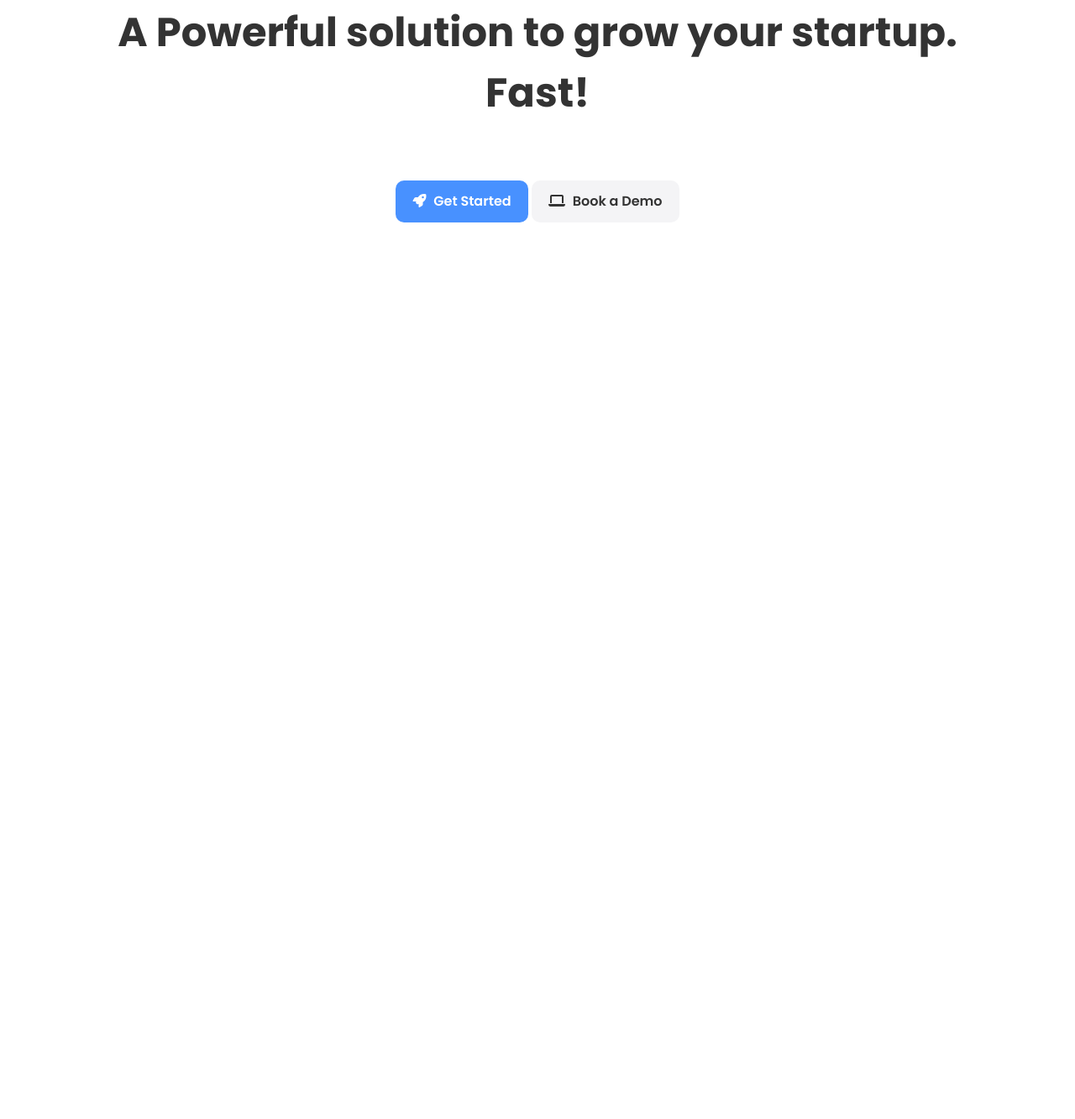
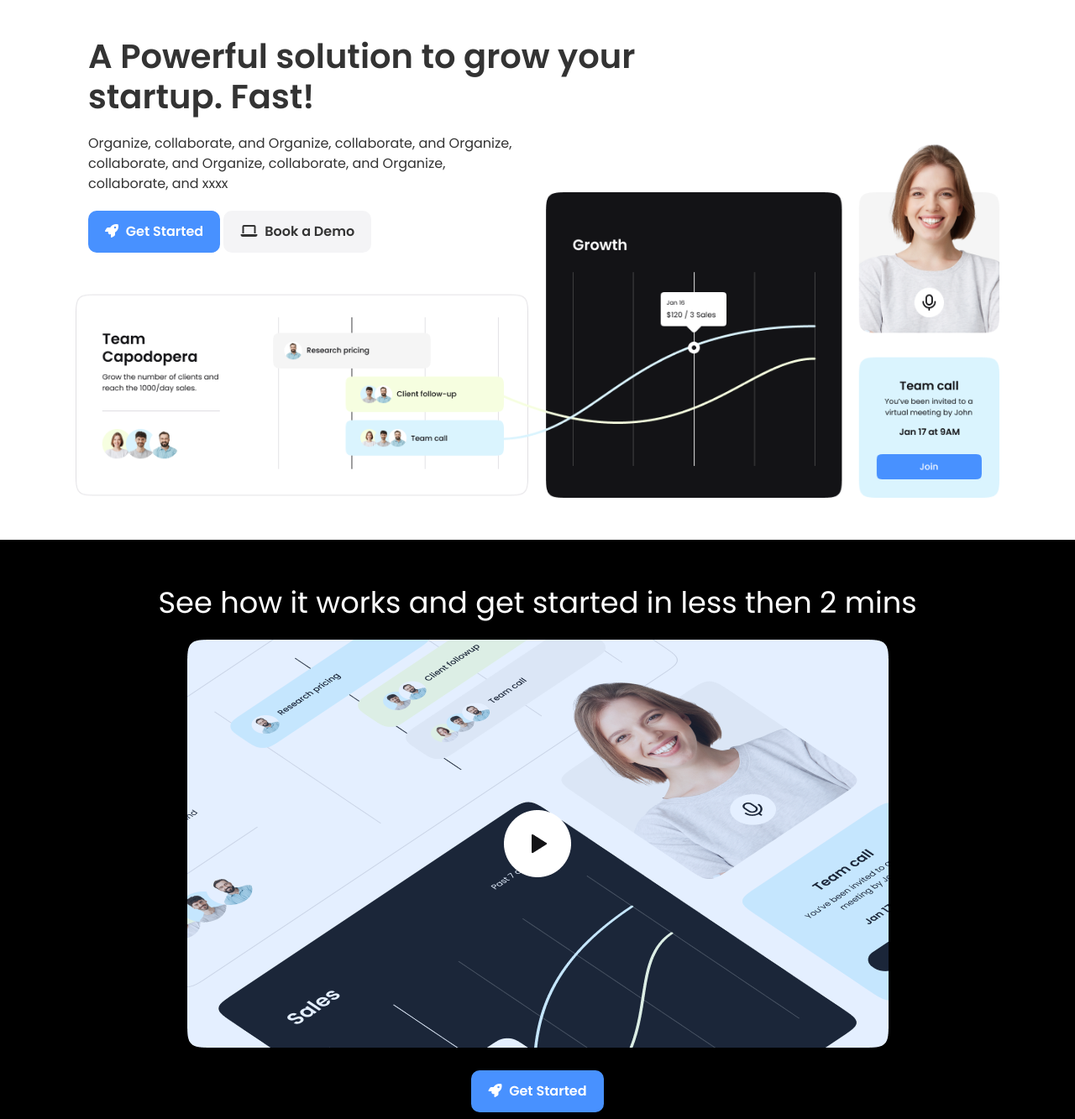
Before and after one commit to hibernate-pano/html-css-demo, a plain HTML site: page index.html in a window 1280 px wide. Shown: the part 107-1440 px from the top of the page at 84% size. Before the commit the page ends 800 px from the top, so only its background shows below. Drawn offline with Linux system fonts and the light colour scheme.

Commit message:
[feat] 增加video section

```diff
--- a/css/style.css
+++ b/css/style.css
@@ -1,7 +1,7 @@
 * {
     box-sizing: border-box; /* 设置所有元素的盒模型为 border-box，包含内边距和边框在内的总宽度和高度 */
-    margin: 0;              /* 清除所有元素的默认外边距 */
-    padding: 0;             /* 清除所有元素的默认内边距 */
+    margin: 0; /* 清除所有元素的默认外边距 */
+    padding: 0; /* 清除所有元素的默认内边距 */
 }
 
 :root {
@@ -10,17 +10,16 @@
     --dark-color: #111; /** 设置深色 */
 }
 
-
 body {
-    font-family: 'Poppins', sans-serif; /* 设置页面的字体为 Poppins，后备字体为 sans-serif */
-    font-size: 16px;                   /* 设置基础字体大小为 16px */
-    line-height: 1.5;                  /* 设置行高为 1.5，增加可读性 */
-    color: #fff;                       /* 设置文本颜色为白色 */
+    font-family: "Poppins", sans-serif; /* 设置页面的字体为 Poppins，后备字体为 sans-serif */
+    font-size: 16px; /* 设置基础字体大小为 16px */
+    line-height: 1.5; /* 设置行高为 1.5，增加可读性 */
+    color: #333; /* 设置文本颜色为白色 */
 }
 
 a {
     text-decoration: none; /* 取消链接的下划线装饰 */
-    color: #333;           /* 设置链接文本的颜色为深灰色 */
+    color: #333; /* 设置链接文本的颜色为深灰色 */
 }
 
 ul {
@@ -36,13 +35,13 @@ navbar
  */
 .navbar {
     background-color: #fff; /* 设置导航栏的背景颜色为白色 */
-    padding: 20px;          /* 为导航栏添加 20px 的内边距 */
+    padding: 20px; /* 为导航栏添加 20px 的内边距 */
 }
 
 .navbar .container {
-    display: flex;               /* 使用 Flexbox 布局 */
+    display: flex; /* 使用 Flexbox 布局 */
     justify-content: space-between; /* 在主轴上均匀分配子元素的空间 */
-    align-items: center;        /* 在交叉轴上居中对齐子元素 */
+    align-items: center; /* 在交叉轴上居中对齐子元素 */
 }
 
 .navbar .main-menu ul {
@@ -52,9 +51,9 @@ navbar
 
 .navbar ul li a {
     margin: 10px 20px; /* 设置链接的外边距，上下为 10px，左右为 20px */
-    display: block;    /* 将链接设置为块级元素，使其占据整行 */
-    font-weight: 600;  /* 设置链接文本的字体粗细为 600（加粗） */
-    transition: 0.5s;  /* 设置过渡效果，持续时间为 0.5 秒，使样式变化更加平滑 */
+    display: block; /* 将链接设置为块级元素，使其占据整行 */
+    font-weight: 600; /* 设置链接文本的字体粗细为 600（加粗） */
+    transition: 0.5s; /* 设置过渡效果，持续时间为 0.5 秒，使样式变化更加平滑 */
 }
 
 i {
@@ -62,11 +61,111 @@ i {
 }
 
 .navbar ul li a:hover {
-    color: var(--primary-color); /* 当鼠标悬停在链接上时，将链接文本的颜色设置为蓝色 */
+    color: var(
+            --primary-color
+    ); /* 当鼠标悬停在链接上时，将链接文本的颜色设置为蓝色 */
 }
 
 .navbar ul li:last-child a {
     margin-left: 10px; /* 为链接文本添加 10px 的左外边距 */
+}
+
+/*
+hero clasese
+ */
+.hero {
+    margin-bottom: 50px;
+}
+
+.hero .container {
+    background: url("/images/hero-bg.png") no-repeat;
+    background-size: contain;
+    background-position: center bottom;
+    height: 550px;
+}
+
+.hero .hero-content {
+    width: 70%;
+}
+
+.hero .hero-text {
+    width: 70%;
+    margin-bottom: 20px;
+}
+
+.hero .hero-heading {
+    font-size: 2.5rem;
+    color: #333;
+    margin-bottom: 20px;
+}
+
+/*
+video classes
+*/
+.video {
+    padding: 10px 0 40px;
+}
+
+.video-content {
+    display: flex;
+    flex-direction: column;
+    align-items: center;
+}
+
+.video-preview {
+    margin-bottom: 20px;
+}
+
+/*
+text classes
+ */
+.text-xxl {
+    font-size: 3em;
+    line-height: 1.2;
+    font-weight: 600; /* 加粗字体 */
+    margin: 40px 0 20px;
+}
+
+.text-xl {
+    font-size: 2.2em;
+    line-height: 1.4;
+    font-weight: normal;
+    margin: 40px 0 20px;
+}
+
+.text-lg {
+    font-size: 1.8em;
+    line-height: 1.4;
+    font-weight: normal;
+    margin: 30px 0 20px;
+}
+
+.text-md {
+    font-size: 1.2em;
+    font-weight: normal;
+    margin: 20px 0 10px;
+}
+
+.text-sm {
+    font-size: 0.9em;
+    line-height: 1.4;
+    font-weight: normal;
+    margin: 10px 0 5px;
+}
+
+.text-center {
+    text-align: center;
+}
+
+/* 确保在小屏幕上也能正确显示 */
+@media (max-width: 768px) {
+    .hero-heading {
+        font-size: 2rem;
+    }
+
+    .text-xxl {
+        font-size: 2.5rem;
+    }
 }
 
 /**
@@ -74,14 +173,14 @@ i {
  */
 .container {
     max-width: 1100px; /* 设置容器的最大宽度为 1100px */
-    margin: 0 auto;    /* 设置容器的外边距为自动，使其居中对齐 */
-    padding: 0 15px;   /* 为容器添加左右 15px 的内边距 */
+    margin: 0 auto; /* 设置容器的外边距为自动，使其居中对齐 */
+    padding: 0 15px; /* 为容器添加左右 15px 的内边距 */
 }
 
 .container-small {
-    max-width: 800px;  /* 设置小容器的最大宽度为 800px */
-    margin: 0 auto;    /* 设置小容器的外边距为自动，使其居中对齐 */
-    padding: 0 15px;   /* 为小容器添加左右 15px 的内边距 */
+    max-width: 800px; /* 设置小容器的最大宽度为 800px */
+    margin: 0 auto; /* 设置小容器的外边距为自动，使其居中对齐 */
+    padding: 0 15px; /* 为小容器添加左右 15px 的内边距 */
 }
 
 /*
@@ -89,13 +188,13 @@ buttons
  */
 .btn {
     display: inline-block; /* 将按钮设置为内联块级元素，使其与其他元素在同一行显示 */
-    padding: 13px 20px;     /* 为按钮添加 10px 的上下内边距和 20px 的左右内边距 */
+    padding: 13px 20px; /* 为按钮添加 10px 的上下内边距和 20px 的左右内边距 */
     background-color: var(--light-color); /* 设置按钮的背景颜色为亮色 */
     color: #333;
     font-weight: 600;
     text-decoration: none;
     border: none;
-    border-radius: 10px;    /* 为按钮添加 10px 的圆角 */
+    border-radius: 10px; /* 为按钮添加 10px 的圆角 */
     cursor: pointer;
     transition: 0.5s;
 }
@@ -117,37 +216,27 @@ buttons
 .btn-dark {
     background-color: var(--dark-color);
     color: #fff;
- }、
-
-/* 现有的样式保持不变 */
-
-/* 添加以下新样式 */
-.hero {
-  background-color: #f4f4f6; /* 设置背景色，根据需要调整 */
-  padding: 60px 0; /* 添加一些内边距 */
 }
 
-.hero-content {
-  text-align: center; /* 居中对齐内容 */
+/**
+Background colors
+*/
+.bg-primary {
+    background-color: var(--primary-color);
+    color: #fff;
 }
 
-.hero-heading {
-  font-size: 2.5rem; /* 设置标题大小 */
-  color: #333; /* 设置标题颜色 */
-  margin-bottom: 20px; /* 添加底部外边距 */
+.bg-light {
+    background-color: var(--light-color);
+    color: #333;
 }
 
-.text-xxl {
-  font-size: 3em; /* 定义 text-xxl 类的字体大小 */
-  font-weight: bold; /* 加粗字体 */
+.bg-dark {
+    background-color: var(--dark-color);
+    color: #fff;
 }
 
-/* 确保在小屏幕上也能正确显示 */
-@media (max-width: 768px) {
-  .hero-heading {
-    font-size: 2rem;
+.bg-black {
+    background-color: #000;
+    color: #fff;
 }
-  .text-xxl {
-    font-size: 2.5rem;
-  }
-}
--- a/index.html
+++ b/index.html
@@ -89,6 +89,28 @@
     </section>
     <!-- end Hero section -->
 
+    <!-- Video Section -->
+    <section class="video bg-black">
+      <div class="container-sm">
+        <h2 class="video-heading text-xl text-center">
+          See how it works and get started in less then 2 mins
+        </h2>
+      </div>
+      <div class="video-content">
+        <a href="#">
+          <img
+            src="images/video-preview.png"
+            alt="video"
+            class="video-preview"
+          />
+        </a>
+        <a href="" class="btn btn-primary">
+          <i class="fa fa-rocket"></i>
+          Get Started
+        </a>
+      </div>
+    </section>
+
     <script src="js/main.js"></script>
   </body>
 </html>
```
Lines whose indentation alone changed are shown as unchanged.
